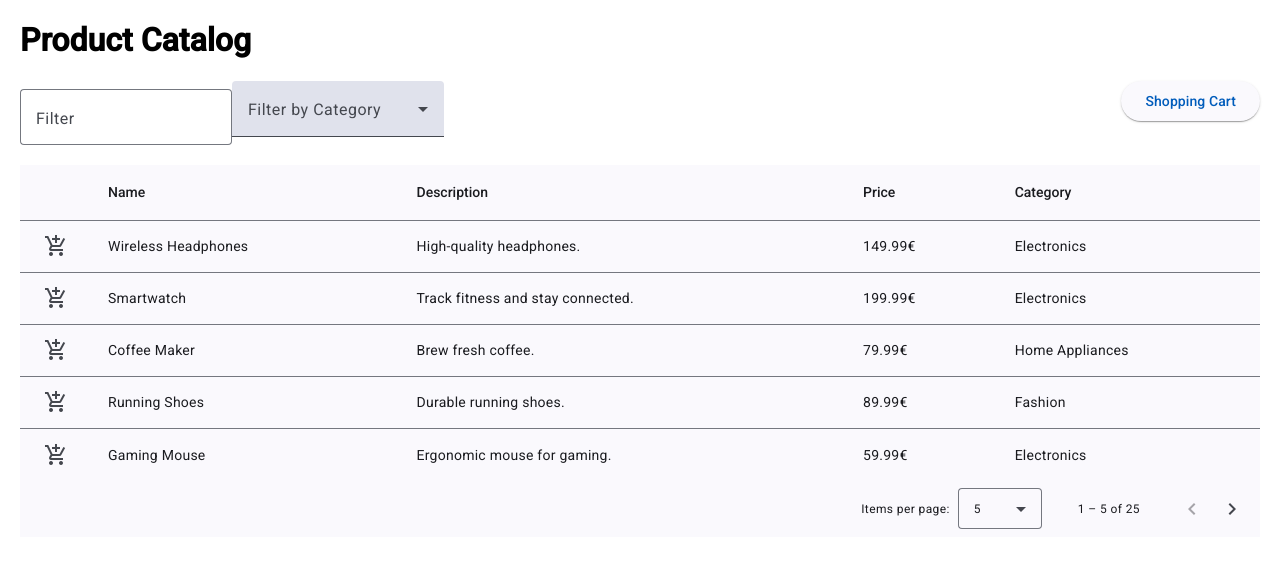
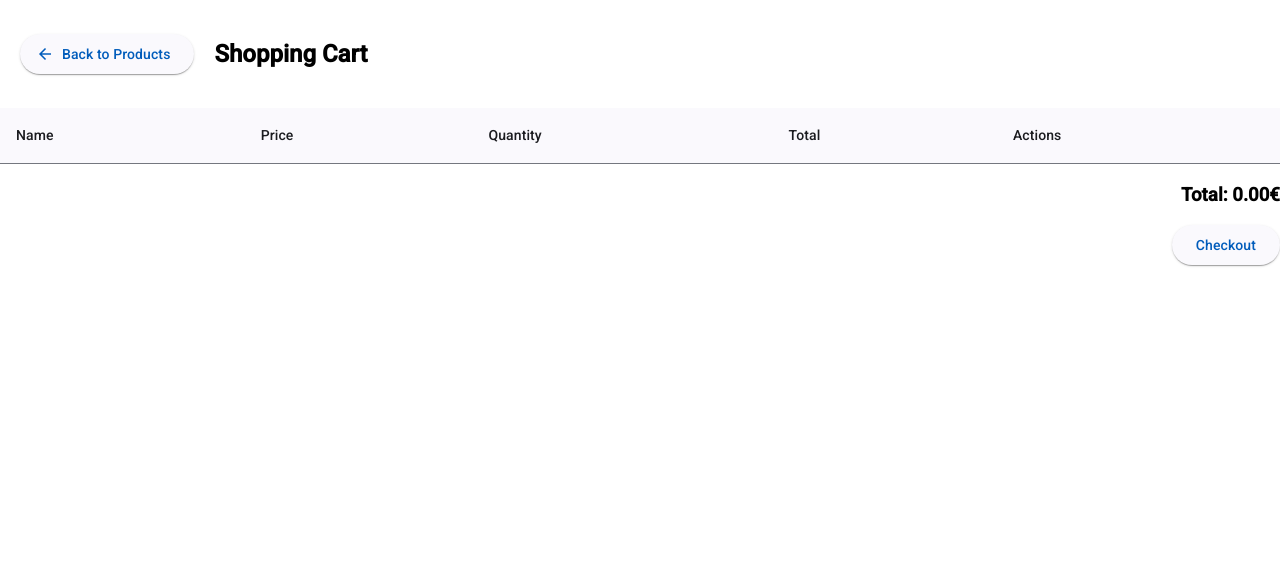
Before and after one commit to Niinnoo/Cloud-Computing-WS24-25, an Angular app in the folder Frontend/: page /cart in a window 1280 px wide. Before the commit this address led to /. Shown: the top 568 px of the page. Built offline with nearby package versions, Linux system fonts and the light colour scheme.

Commit message:
Changed the logic and added routing. Now each side loads a new route e.g. /cart

```diff
--- a/Frontend/src/app/app.component.html
+++ b/Frontend/src/app/app.component.html
@@ -1,6 +1 @@
-<div *ngIf="!showShoppingCart">
-  <app-product-list (toggleCart)="toggleView()"></app-product-list>
-</div>
-<div *ngIf="showShoppingCart">
-  <app-shopping-cart (toggleView)="toggleView()"></app-shopping-cart>
-</div>
+<router-outlet></router-outlet>
--- a/Frontend/src/app/app.component.ts
+++ b/Frontend/src/app/app.component.ts
@@ -1,19 +1,13 @@
 import { Component } from '@angular/core';
-import { ProductListComponent } from './product-list/product-list.component';
-import { ShoppingCartComponent } from './shopping-cart/shopping-cart.component';
-import { CommonModule } from '@angular/common';
+import { RouterModule } from '@angular/router';
+
 
 @Component({
   selector: 'app-root',
   standalone: true,
-  imports: [ProductListComponent, ShoppingCartComponent, CommonModule],
+  imports: [RouterModule],
   templateUrl: './app.component.html',
   styleUrls: ['./app.component.css']
 })
 export class AppComponent {
-  showShoppingCart = false;
-
-  toggleView() {
-    this.showShoppingCart = !this.showShoppingCart;
   }
-}
--- a/Frontend/src/app/app.routes.ts
+++ b/Frontend/src/app/app.routes.ts
@@ -1,3 +1,10 @@
 import { Routes } from '@angular/router';
+import { ProductListComponent } from './product-list/product-list.component';
+import { ShoppingCartComponent } from './shopping-cart/shopping-cart.component';
+import { CheckoutComponent } from './checkout/checkout.component';
 
-export const routes: Routes = [];
+export const routes: Routes = [
+    {path: '', component: ProductListComponent},
+    {path: 'cart', component: ShoppingCartComponent},
+    {path: 'checkout', component: CheckoutComponent},
+];
--- /dev/null
+++ b/Frontend/src/app/checkout/checkout.component.html
@@ -0,0 +1 @@
+<p>checkout works!</p>
--- a/Frontend/src/app/product-details-dialog/product-details-dialog.component.html
+++ b/Frontend/src/app/product-details-dialog/product-details-dialog.component.html
@@ -1,4 +1,4 @@
-<h2 mat-dialog-title>Produktdetails</h2>
+<h2 mat-dialog-title>Product details</h2>
 <mat-dialog-content>
   <p><strong>Name:</strong> {{ data.name }}</p>
   <p><strong>Description:</strong> {{ data.description }}</p>
--- a/Frontend/src/app/product-list/product-list.component.html
+++ b/Frontend/src/app/product-list/product-list.component.html
@@ -11,7 +11,7 @@
       matBadgeColor="warn"
       matBadgePosition="before"
       matBadgeOverlap="false">
-      Shopping Cart
+      <mat-icon>shopping_cart</mat-icon>
   </button>
 
   <!-- Filter -->
--- a/Frontend/src/app/product-list/product-list.component.ts
+++ b/Frontend/src/app/product-list/product-list.component.ts
@@ -13,6 +13,7 @@ import {FormsModule} from '@angular/forms';
 import { MatIconModule } from '@angular/material/icon';
 import { MatBadgeModule } from '@angular/material/badge';
 import { CartService } from '../shopping-cart-service.service';
+import { Router, RouterModule } from '@angular/router';
 
 @Component({
   selector: 'app-product-list',
@@ -30,7 +31,8 @@ import { CartService } from '../shopping-cart-service.service';
     MatOption,
     MatSelectModule,
     MatIconModule,
-    MatBadgeModule
+    MatBadgeModule,
+    RouterModule
   ],
   templateUrl: './product-list.component.html',
   styleUrl: './product-list.component.css'
@@ -69,16 +71,15 @@ export class ProductListComponent implements AfterViewInit {
   selectedCategories: string[] = [];
   uniqueCategories: string[] = [];
 
-  @Output() toggleCart = new EventEmitter<void>();
-
   @ViewChild(MatPaginator) paginator!: MatPaginator;
   @ViewChild(MatSort) sort!: MatSort;
 
-  constructor(private dialog: MatDialog, private cartService: CartService) {
+  constructor(private dialog: MatDialog, private cartService: CartService, private router: Router) {
     this.dataSource = new MatTableDataSource(this.products);
     this.filteredDataSource = this.dataSource;
     this.uniqueCategories = this.getUniqueCategories();
   }
+
 
   ngAfterViewInit() {
     this.dataSource.paginator = this.paginator;
@@ -128,6 +129,6 @@ export class ProductListComponent implements AfterViewInit {
   }
 
   onCartButtonClick() {
-    this.toggleCart.emit();
+    this.router.navigate(['/cart']);
   }
 }
--- a/Frontend/src/app/shopping-cart/shopping-cart.component.html
+++ b/Frontend/src/app/shopping-cart/shopping-cart.component.html
@@ -48,4 +48,5 @@
 
 <div class="total-cost">
   <h3>Total: {{getTotalCost().toFixed(2)}}€</h3>
+  <button mat-raised-button color="primary" (click)="onCheckoutClick()">Checkout</button>
 </div>
--- a/Frontend/src/app/shopping-cart/shopping-cart.component.ts
+++ b/Frontend/src/app/shopping-cart/shopping-cart.component.ts
@@ -7,6 +7,7 @@ import { MatIconModule } from '@angular/material/icon';
 import { MatTableModule } from '@angular/material/table';
 import { MatSnackBarModule } from '@angular/material/snack-bar';
 import { CommonModule } from '@angular/common';
+import { Router } from '@angular/router';
 
 @Component({
   selector: 'app-shopping-cart',
@@ -22,15 +23,15 @@ import { CommonModule } from '@angular/common';
   styleUrls: ['./shopping-cart.component.css']
 })
 export class ShoppingCartComponent {
+  showCheckout: boolean = false;
   displayedColumns: string[] = ['name', 'price', 'quantity', 'total', 'actions'];
   dataSource = new MatTableDataSource<CartItem>([]);
   cartItems: CartItem[] = [];
 
-  @Output() toggleView = new EventEmitter<void>();
-
   constructor(
     private snackBar: MatSnackBar,
-    private cartService: CartService
+    private cartService: CartService,
+    private router: Router
   ) {}
 
   ngOnInit() {
@@ -58,6 +59,10 @@ export class ShoppingCartComponent {
   }
 
   onBackClick() {
-    this.toggleView.emit();
+    this.router.navigate(['']);
+  }
+
+  onCheckoutClick() {
+    this.router.navigate(['checkout']);
   }
 }
```
Also changed, not shown: Frontend/src/app/checkout/checkout.component.ts (added, +11 -0 lines), Frontend/src/app/checkout/checkout.component.css (added), 1 other file (tests, documents, lock files or other folders).
